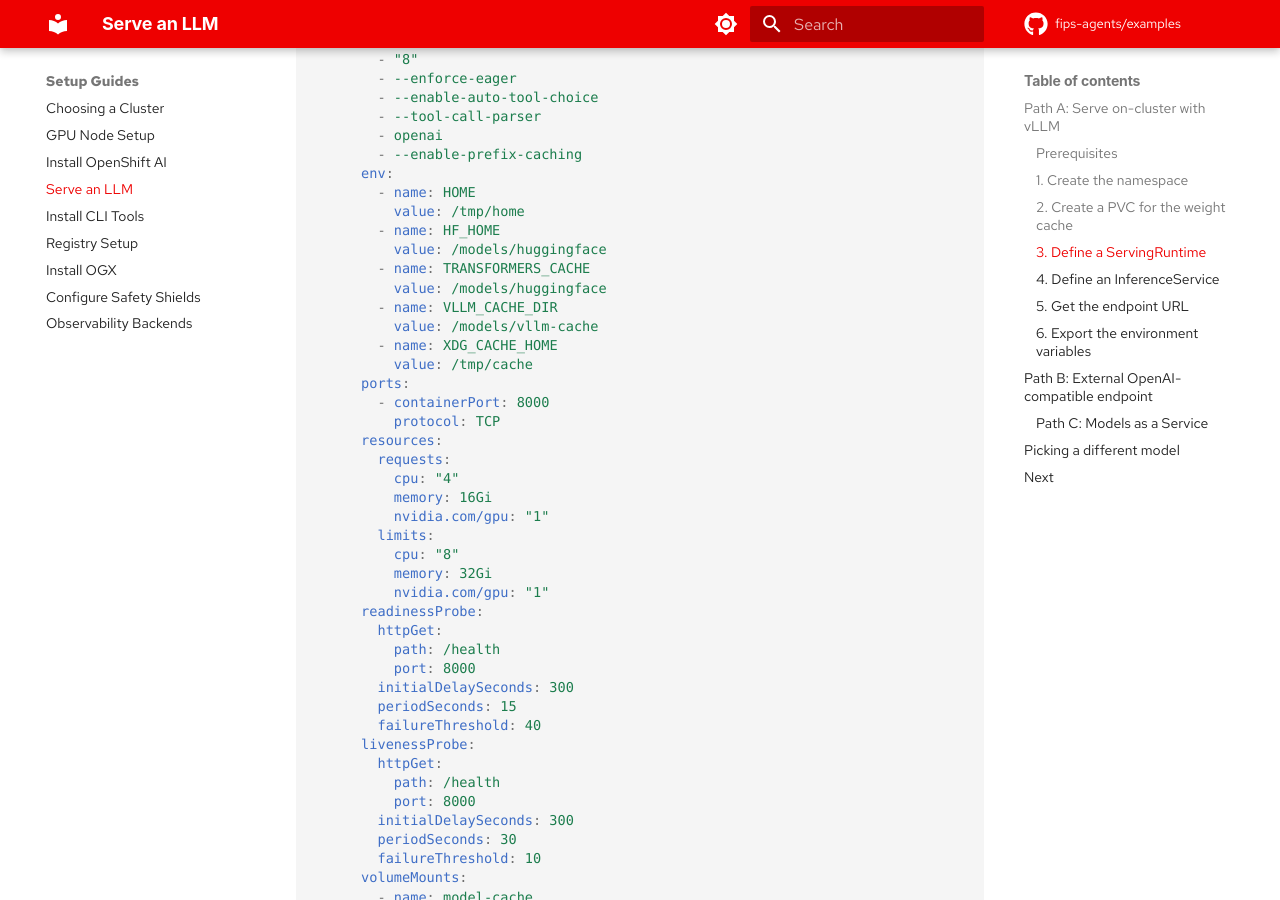
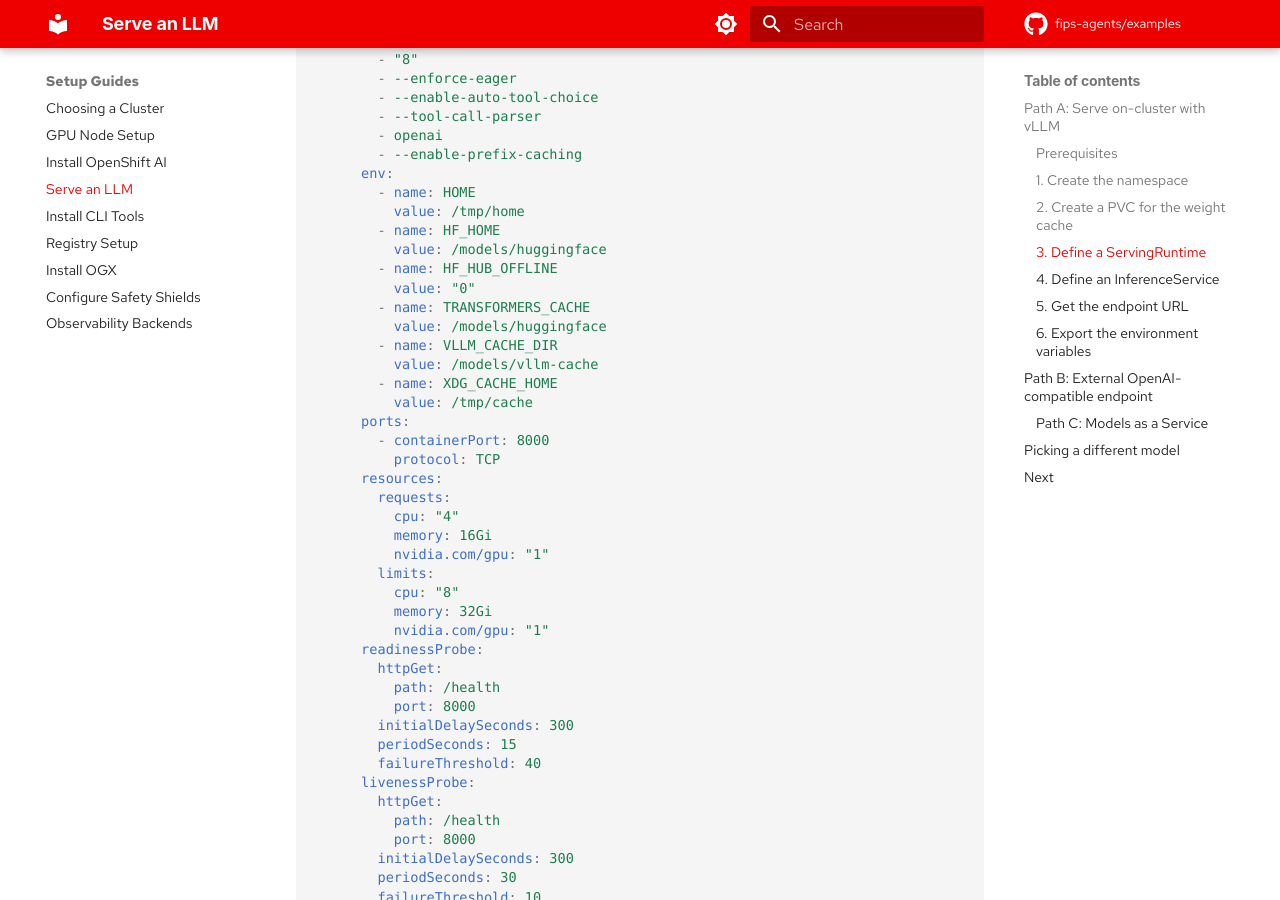
Before and after one commit to fips-agents/examples, an MkDocs documentation site: the page built from docs/guides/serve-an-llm.md, in a window 1280 px wide and 900 px high, scrolled down 2721 px. Built offline with MkDocs 1.6.1 and Material for MkDocs 9.7.7, drawn with Linux system fonts in a browser that asks for light colours; some web fonts are replaced; comment, search, counter and statistics services are not loaded.

Commit message:
fix(docs): Add HF_HUB_OFFLINE=0 to vLLM ServingRuntime
The RHAIIS vLLM image (registry.redhat.io/rhaiis/vllm-cuda-rhel9:3)
defaults to offline mode, preventing model weight downloads on first
deployment. Without HF_HUB_OFFLINE=0, the pod crashes with
LocalEntryNotFoundError because the PVC cache is empty.

Found during testing on a fresh cluster (fa-example, OCP 4.20.23).

Assisted-by: Claude Code (Opus 4.6)

```diff
--- a/docs/guides/serve-an-llm.md
+++ b/docs/guides/serve-an-llm.md
@@ -131,6 +131,8 @@ spec:
           value: /tmp/home
         - name: HF_HOME
           value: /models/huggingface
+        - name: HF_HUB_OFFLINE
+          value: "0"
         - name: TRANSFORMERS_CACHE
           value: /models/huggingface
         - name: VLLM_CACHE_DIR
```
